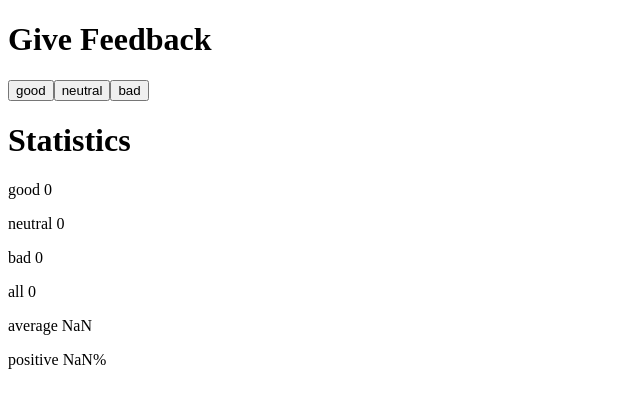
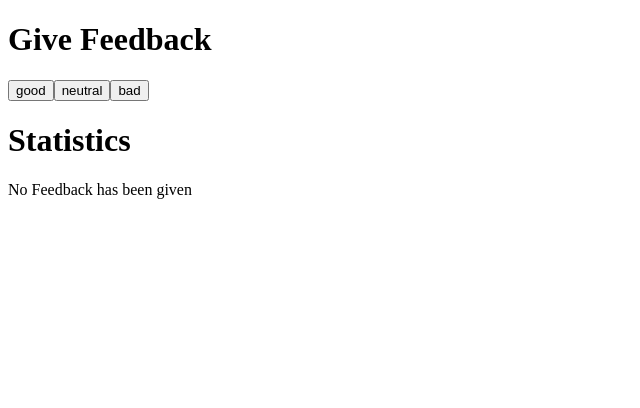
Before and after one commit to Agerbav/fullstackopen-submission, a React (Vite) app in the folder part1/unicafe/: page / in a window 1280 px wide. Shown: the top 408 px of the page, without its empty margins (0-640 px from the left). Built offline with nearby package versions, Linux system fonts and the light colour scheme.

Commit message:
1.9: unicafe step 4

```diff
--- a/part1/unicafe/src/App.jsx
+++ b/part1/unicafe/src/App.jsx
@@ -1,6 +1,11 @@
 import { useState } from 'react'
 
 const Statistics = ({good, neutral, bad, total, average, positive}) => {
+  if(total === 0){
+    return(
+      <p>No Feedback has been given</p>
+    )
+  }
   return (
     <div>
       <Display text="good" total={good}/>
@@ -11,6 +16,7 @@ const Statistics = ({good, neutral, bad, total, average, positive}) => {
       <Display text="positive" total={positive}/>
     </div>
   )
+
 
 }
 
```
